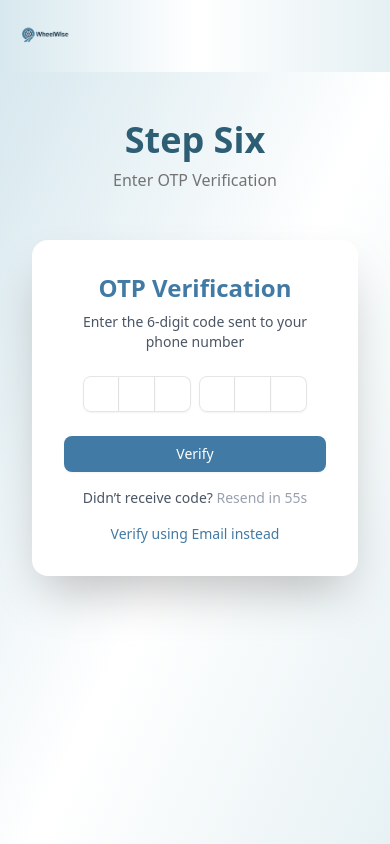
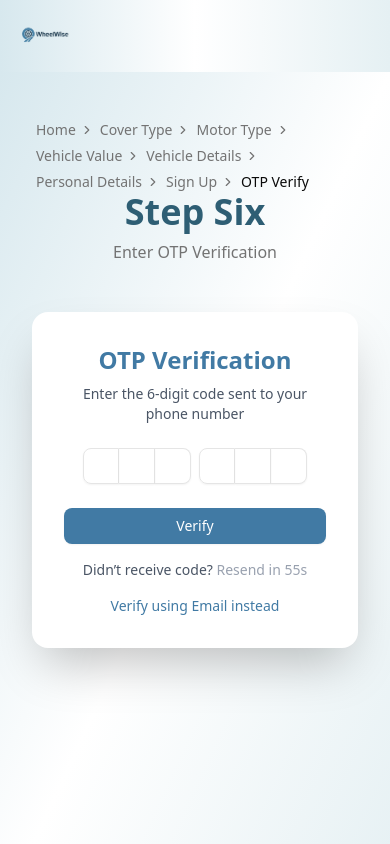
Before and after one commit to ingenium-connect/wheelswise-frontend, a Next.js app: page /otp-verify in a window 390 px wide. Shown: the top 844 px of the page. Built offline with nearby package versions, Linux system fonts and the light colour scheme; no server answers.

Commit message:
fix: refactor otp phone number validation
- Remove restricted otp phone numbers
- Add breadcrumb to otp verify page
- Persist values in user details form

```diff
--- a/app/(auth)/otp-verify/page.tsx
+++ b/app/(auth)/otp-verify/page.tsx
@@ -1,8 +1,57 @@
 import OtpVerify from "@/components/Otpverify";
+import { PageBreadCrumb } from "@/components/PageBreadCrumb";
 
-export default function Page() {
+export default async function Page({
+  searchParams,
+}: {
+  searchParams: Promise<{ motor_type?: string; product_type: string }>;
+}) {
+  const params = await searchParams;
+  const motor_type = params?.motor_type || "PRIVATE";
+  const product_type = params.product_type || "COMPREHENSIVE";
+
+  const pages = [
+    { name: "Home", href: "/", isActive: false },
+    { name: "Cover Type", href: "/cover-type", isActive: false },
+    {
+      name: "Motor Type",
+      href: `/motor-type/${product_type}`,
+      isActive: false,
+    },
+    ...(product_type === "COMPREHENSIVE"
+      ? [
+          {
+            name: "Vehicle Value",
+            href: `/motor-subtype?product_type=${product_type}&motor_type=${motor_type}`,
+            isActive: false,
+          },
+        ]
+      : []),
+    {
+      name: "Vehicle Details",
+      href: `/vehicle-details?product_type=${product_type}&motor_type=${motor_type}`,
+      isActive: false,
+    },
+    {
+      name: "Personal Details",
+      href: `/personal-details?product_type=${product_type}&motor_type=${motor_type}`,
+      isActive: false,
+    },
+    {
+      name: "Sign Up",
+      href: `/sign-up?product_type=${product_type}&motor_type=${motor_type}`,
+      isActive: false,
+    },
+    {
+      name: "OTP Verify",
+      href: `/otp-verify?product_type=${product_type}&motor_type=${motor_type}`,
+      isActive: true,
+    },
+  ];
   return (
     <section className="min-h-screen bg-gradient-to-br from-[#d7e8ee] via-white to-[#e5f0f3] py-12 px-4">
+      <PageBreadCrumb pages={pages} />
+
       <div className="max-w-4xl mx-auto text-center mb-12">
         <h2 className="text-4xl font-bold text-[#2e5e74]">Step Six</h2>
         <p className="text-muted-foreground mt-2">Enter OTP Verification</p>
--- a/app/(auth)/signup/page.tsx
+++ b/app/(auth)/signup/page.tsx
@@ -35,13 +35,11 @@ export default async function Page({
     {
       name: "Personal Details",
       href: `/personal-details?product_type=${product_type}&motor_type=${motor_type}`,
-
       isActive: false,
     },
     {
       name: "Sign Up",
-      href: `/sign-up`,
-
+      href: `/sign-up?product_type=${product_type}&motor_type=${motor_type}`,
       isActive: true,
     },
   ];
@@ -56,7 +54,7 @@ export default async function Page({
       {/* Form Content */}
       <div className="flex-grow flex items-center justify-center px-4 py-8">
         <div className="w-full max-w-md">
-          <Signup />
+          <Signup product_type={product_type} motor_type={motor_type} />
         </div>
       </div>
     </section>
--- a/components/Otpverify.tsx
+++ b/components/Otpverify.tsx
@@ -1,6 +1,6 @@
 "use client";
 
-import React, { useState, FormEvent, useEffect, useMemo } from "react";
+import React, { useState, FormEvent, useEffect } from "react";
 import { useRouter } from "next/navigation";
 import { Button } from "./ui/button";
 
@@ -17,8 +17,6 @@ import { toast } from "sonner";
 // Optional – tiny shake animation
 const shakeClass =
   "animate-[shake_0.3s_ease-in-out] @keyframes shake{0%,100%{transform:translateX(0)}20%,60%{transform:translateX(-6px)}40%,80%{transform:translateX(6px)}}";
-
-const DUMMY_NUMBERS = ["700454757", "706927928", "785324799"];
 
 const OtpVerify: React.FC = () => {
   const { personalDetails } = usePersonalDetailsStore();
@@ -52,7 +50,7 @@ const OtpVerify: React.FC = () => {
     setAllowResend(false);
     axiosClient
       .post("otp", {
-        msisdn: getPhoneNumber,
+        msisdn: personalDetails.phoneNumber,
         user_type: "CUSTOMER",
       })
       .then((res) => {
@@ -64,17 +62,6 @@ const OtpVerify: React.FC = () => {
 
     setTimer(60);
   };
-
-  const getPhoneNumber = useMemo(() => {
-    const current = personalDetails.phoneNumber;
-
-    // Extract the last 9 digits (e.g., "700454757")
-    const normalizedInput = current.slice(-9);
-
-    if (DUMMY_NUMBERS.includes(normalizedInput)) return current;
-
-    return DUMMY_NUMBERS[Math.floor(Math.random() * DUMMY_NUMBERS.length)];
-  }, [personalDetails.phoneNumber]);
 
   const handleSubmit = async (e: FormEvent<HTMLFormElement>) => {
     e.preventDefault();
@@ -95,7 +82,7 @@ const OtpVerify: React.FC = () => {
     try {
       // TODO: use dummy phone number
       const payload = {
-        msisdn: getPhoneNumber,
+        msisdn: personalDetails.phoneNumber,
         user_type: "CUSTOMER",
         otp: otp,
       };
@@ -128,7 +115,7 @@ const OtpVerify: React.FC = () => {
   };
 
   return (
-    <div className="">
+    <>
       <div className="flex-grow flex items-center justify-center px-4">
         <div className="w-full max-w-md bg-white rounded-2xl shadow-2xl p-8">
           <h2 className="text-2xl md:text-3xl font-extrabold text-center text-primary mb-2">
@@ -217,7 +204,7 @@ const OtpVerify: React.FC = () => {
           )}
         </div>
       </div>
-    </div>
+    </>
   );
 };
 
--- a/components/VehicleDetails.tsx
+++ b/components/VehicleDetails.tsx
@@ -26,7 +26,8 @@ import { axiosClient } from "@/utilities/axios-client";
 import { usePersonalDetailsStore } from "@/stores/personalDetailsStore";
 import { toast } from "sonner";
 import { Loader2 } from "lucide-react";
-import { Alert, AlertTitle } from "./ui/alert";
+import { Alert, AlertDescription, AlertTitle } from "./ui/alert";
+import { se } from "date-fns/locale/se";
 
 type Props = {
   motor_type: string | undefined;
@@ -53,7 +54,6 @@ const VehicleDetails = ({ modelMakeMap, motor_type, product_type }: Props) => {
   const [searchStatus, setSearchStatus] = useState<SearchStatus>("idle");
   const [searchMessage, setSearchMessage] = useState("");
   const [isFieldsDisabled, setIsFieldsDisabled] = useState(false);
-
 
   const currentYear = new Date().getFullYear();
 
@@ -142,7 +142,7 @@ const VehicleDetails = ({ modelMakeMap, motor_type, product_type }: Props) => {
         if (vehicleAge > maxAgeAllowed) {
           setSearchStatus("error");
           setSearchMessage(
-            `Vehicle is too old (${vehicleAge} years). The maximum allowed age for this cover is ${maxAgeAllowed} years.`
+            `Vehicle is too old (${vehicleAge} years). The maximum allowed age for this cover is ${maxAgeAllowed} years. Kindly select a different product`
           );
           toast.error("Vehicle exceeds age limit");
           setLoadingSearch(false);
@@ -195,18 +195,18 @@ const VehicleDetails = ({ modelMakeMap, motor_type, product_type }: Props) => {
       setVehicleDetails({ ntsaRegitered: true });
 
       if (owner) {
+        const ownerObj = owner[0];
         setPersonalDetails({
-          firstName: owner.FIRSTNAME || "",
-          lastName: owner.LASTNAME || owner.FIRSTNAME || "",
-          phoneNumber: owner.TELNO || "",
-          idNumber: owner.ID_NUMBER || "",
-          kraPin: owner.PIN || "",
+          firstName: ownerObj.FIRSTNAME || "",
+          lastName: ownerObj.LASTNAME || ownerObj.FIRSTNAME || "",
+          phoneNumber: ownerObj.TELNO || "",
+          idNumber: ownerObj.ID_NUMBER || "",
+          kraPin: ownerObj.PIN || "",
           ntsaRegitered: true,
         });
       }
 
       setSearchStatus("success");
-      setSearchMessage("Vehicle details fetched successfully.");
 
       toast.success("Vehicle found");
     } catch (error) {
@@ -250,14 +250,19 @@ const VehicleDetails = ({ modelMakeMap, motor_type, product_type }: Props) => {
     });
   };
 
+  const cancelAction = () => {
+    reset();
+    router.push(
+      `/personal-details?product_type=${product_type}&motor_type=${motor_type}`
+    );
+  };
+
   return (
     <div className="w-full">
-      {searchStatus !== "idle" && (
-        <Alert
-          variant={searchStatus === "success" ? "default" : "destructive"}
-          className="mb-4"
-        >
-          <AlertTitle>{searchMessage}</AlertTitle>
+      {searchStatus === "error" && (
+        <Alert variant="destructive" className="mb-4">
+          <AlertTitle>Error Occured</AlertTitle>
+          <AlertDescription>{searchMessage}</AlertDescription>
         </Alert>
       )}
       <Card
@@ -508,7 +513,11 @@ const VehicleDetails = ({ modelMakeMap, motor_type, product_type }: Props) => {
                       <Button type="submit" disabled={!validDetails()}>
                         Submit
                       </Button>
-                      <Button variant="outline" type="button" onClick={reset}>
+                      <Button
+                        variant="outline"
+                        type="button"
+                        onClick={cancelAction}
+                      >
                         Cancel
                       </Button>
                     </Field>
--- a/components/auth/SignUp.tsx
+++ b/components/auth/SignUp.tsx
@@ -38,7 +38,16 @@ interface SignupForm {
   confirm_password: string;
 }
 
-const Signup: React.FC = ({ ...props }: React.ComponentProps<typeof Card>) => {
+interface Props extends React.ComponentProps<typeof Card> {
+  motor_type: string | undefined;
+  product_type: string | undefined;
+}
+
+const Signup: React.FC<Props> = ({
+  motor_type,
+  product_type,
+  ...props
+}: Props) => {
   const { personalDetails } = usePersonalDetailsStore();
 
   const { vehicleDetails } = useVehicleDetailsStore();
@@ -184,7 +193,9 @@ const Signup: React.FC = ({ ...props }: React.ComponentProps<typeof Card>) => {
       });
 
       toast.success("Successfully registered!");
-      router.push("/otp-verify");
+      router.push(
+        `/otp-verify?product_type=${product_type}&motor_type=${motor_type}`
+      );
     } catch (error) {
       const errorMessage =
         error instanceof Error
```
Also changed, not shown: components/PersonalDetails.tsx (+41 -2 lines).
